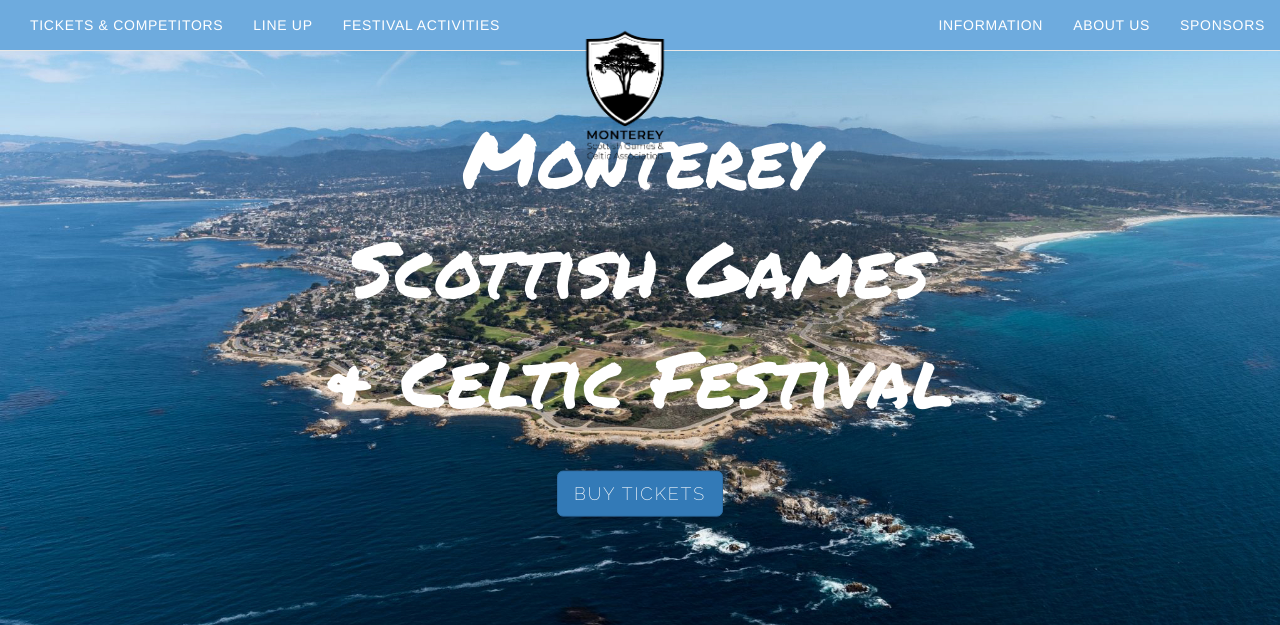
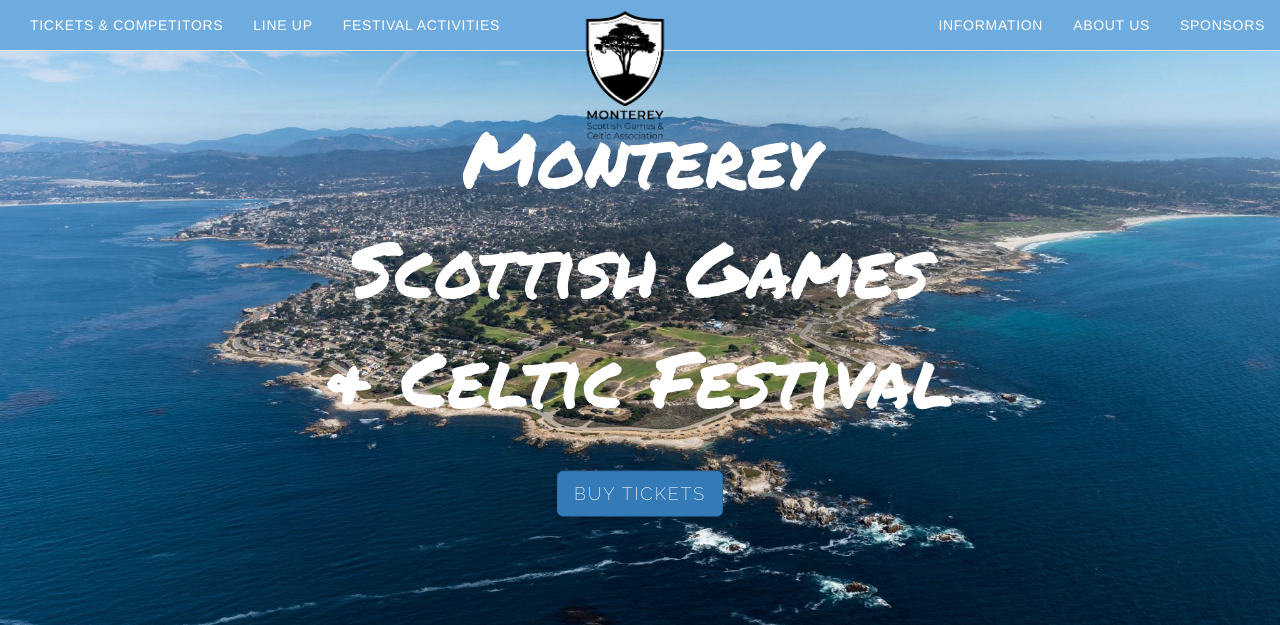
Before and after one commit to MontereyCelticFest/MontereyCelticFest.github.io, a Jekyll site: the page index.html, which Jekyll copies as it is, in a window 1280 px wide and 1400 px high. Shown: the top 625 px of the window. Built offline with Jekyll 4.4.1, drawn with Linux system fonts in a browser that asks for light colours; nearby versions of some CDN libraries; grey boxes are pictures that could not be loaded.

Commit message:
positioning

```diff
--- a/css/nav.css
+++ b/css/nav.css
@@ -43,7 +43,7 @@
   position: absolute;
   left: 50%;
   transform: translateX(-50%);
-  top: 10px;
+  top: -10px;
 }
 
 @media (max-width: 991px) {
```
